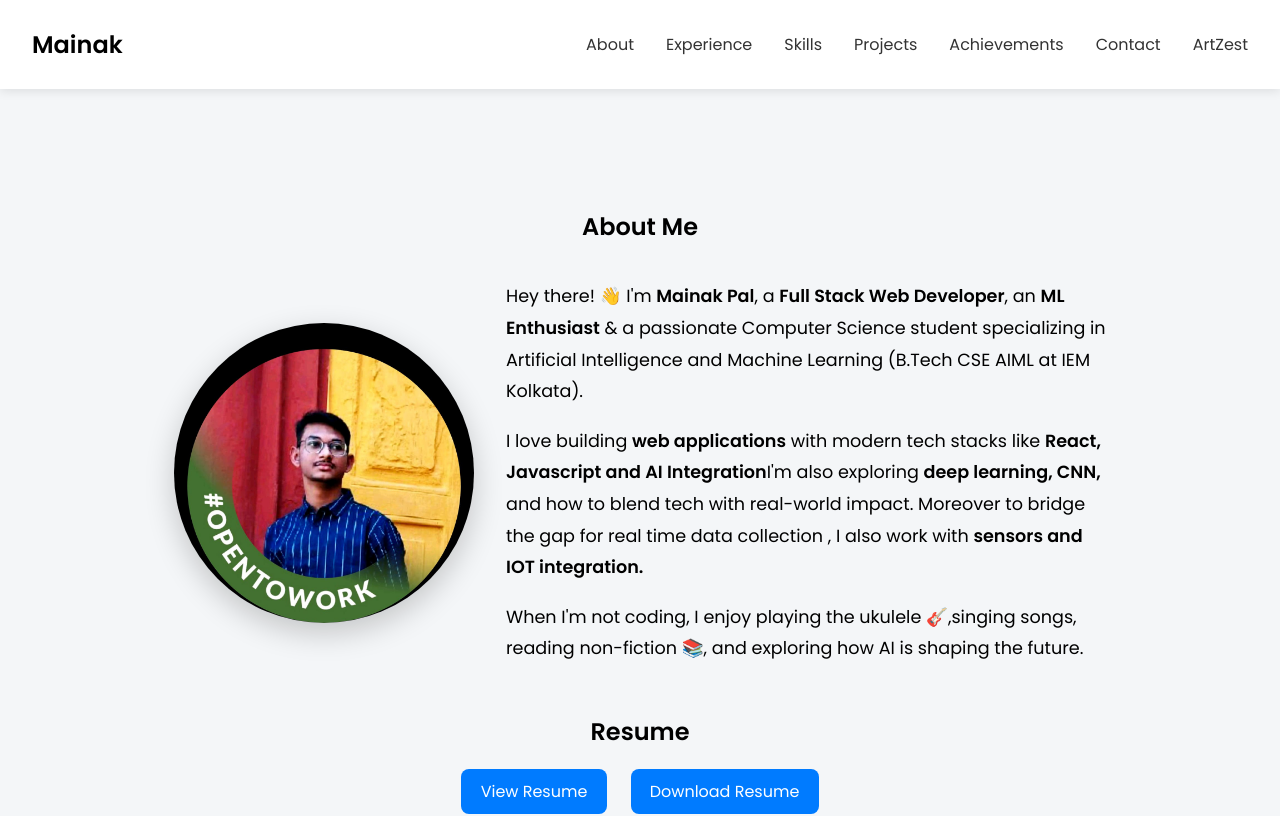
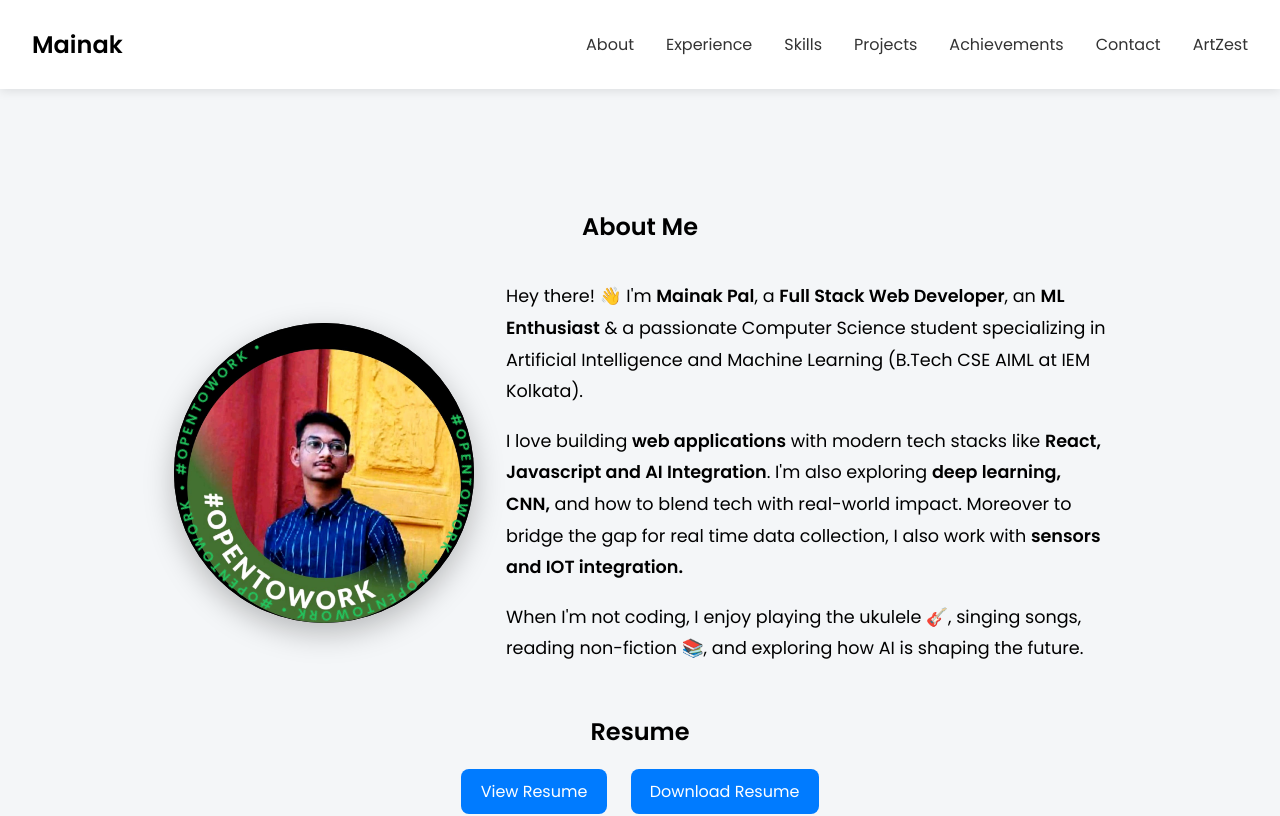
Before and after one commit to mainakpal4/My-Portfolio, a React (Create React App) app: page / in a window 1280 px wide. Shown: the top 816 px of the page. Built offline with nearby package versions, Linux system fonts and the light colour scheme.

Commit message:
Remove emojis from Achievements section and add animated circular OPENTOWORK text around profile picture

```diff
--- a/src/components/About.css
+++ b/src/components/About.css
@@ -14,18 +14,67 @@
   justify-content: center;
 }
 
+.profile-pic-container {
+  position: relative;
+  width: 300px;
+  height: 300px;
+  border-radius: 50%;
+  box-shadow: 0 10px 30px rgba(0, 0, 0, 0.25);
+  transition: transform 0.3s ease;
+  background-color: #000;
+  display: flex;
+  align-items: center;
+  justify-content: center;
+}
+
+.profile-pic-container:hover {
+  transform: scale(1.04);
+}
+
 .profile-pic {
-  width: 300px; /* Adjust for better side layout */
-  height: 300px;
+  width: 100%;
+  height: 100%;
   object-fit: cover;
   border-radius: 50%;
-  box-shadow: 0 10px 30px rgba(0, 0, 0, 0.2); /* 3D shadow */
-  transition: transform 0.3s ease;
-  background-color: white;
+  display: block;
 }
 
-.profile-pic:hover {
-  transform: scale(1.05) rotateY(3deg); /* subtle 3D tilt */
+.rotating-text-svg {
+  position: absolute;
+  top: 0;
+  left: 0;
+  width: 100%;
+  height: 100%;
+  pointer-events: none;
+  border-radius: 50%;
+  animation: rotateCircle 16s linear infinite, fadePulse 8s ease-in-out infinite alternate;
+}
+
+@keyframes rotateCircle {
+  from {
+    transform: rotate(0deg);
+  }
+  to {
+    transform: rotate(360deg);
+  }
+}
+
+@keyframes fadePulse {
+  0% {
+    opacity: 1;
+  }
+  45% {
+    opacity: 1;
+  }
+  50% {
+    opacity: 0.1;
+  }
+  55% {
+    opacity: 1;
+  }
+  100% {
+    opacity: 1;
+  }
 }
 
 .about-text {
@@ -35,7 +84,6 @@
   font-size: 1.1rem;
 }
 
-/* Resume section styles remain the same */
 .resume-section {
   margin-top: 2rem;
   text-align: center;
--- a/src/components/About.js
+++ b/src/components/About.js
@@ -6,23 +6,37 @@ function About() {
     <section className="about-section" id="about">
       <h2>About Me</h2>
       <div className="about-content">
-        <img
-//https://drive.google.com/file/d//view?usp=sharing
-          src="/MP-Pic.jpg"
-          alt="Mainak"
-          className="profile-pic"
-        />
+        <div className="profile-pic-container">
+          <img
+            src="/MP-Pic.jpg"
+            alt="Mainak Pal"
+            className="profile-pic"
+          />
+          <svg className="rotating-text-svg" viewBox="0 0 300 300">
+            <path
+              id="circlePath"
+              d="M 150, 150 m -138, 0 a 138,138 0 1,1 276,0 a 138,138 0 1,1 -276,0"
+              fill="none"
+            />
+            <text fill="#22c55e" fontWeight="bold" fontSize="13.5" letterSpacing="3">
+              <textPath href="#circlePath" startOffset="0%">
+                #OPENTOWORK • #OPENTOWORK • #OPENTOWORK • #OPENTOWORK •
+              </textPath>
+            </text>
+          </svg>
+        </div>
+
         <div className="about-text">
           <p>
             Hey there! 👋 I'm <strong>Mainak Pal</strong>, a <strong>Full Stack Web Developer</strong>, an <strong>ML Enthusiast</strong> & a passionate Computer Science student specializing in Artificial Intelligence and Machine Learning (B.Tech CSE AIML at IEM Kolkata).
           </p>
           <p>
-            I love building <b>web applications</b> with modern tech stacks like <b> React, Javascript and AI Integration</b>
+            I love building <b>web applications</b> with modern tech stacks like <b> React, Javascript and AI Integration</b>.
             I'm also exploring <b>deep learning, CNN,</b> and how to blend tech with real-world impact.
-            Moreover to bridge the gap for real time data collection , I also work with <b>sensors and IOT integration.</b>
+            Moreover to bridge the gap for real time data collection, I also work with <b>sensors and IOT integration.</b>
           </p>
           <p>
-            When I'm not coding, I enjoy playing the ukulele 🎸,singing songs, reading non-fiction 📚,
+            When I'm not coding, I enjoy playing the ukulele 🎸, singing songs, reading non-fiction 📚,
             and exploring how AI is shaping the future.
           </p>
         </div>
--- a/src/components/Achievements.js
+++ b/src/components/Achievements.js
@@ -3,49 +3,42 @@ import './Achievements.css';
 
 const achievements = [
   {
-    icon: '🏆',
     title: 'Smart India Hackathon 2023 Finalist',
     subtitle: 'National Level Hackathon',
     description: 'Selected as a National Finalist in SIH 2023, ranking among the Top 2% out of 50,000+ participating teams across India.',
     tag: 'Top 2%'
   },
   {
-    icon: '🚀',
     title: 'EY Techathon 5.0 Finalist',
     subtitle: 'Innovation Track',
     description: 'Finalist in EY Techathon 5.0 for building YOUTHO, an innovative career recommendation platform.',
     tag: 'National Finalist'
   },
   {
-    icon: '🎓',
     title: 'CISCE Board Academic Excellence (Top 1%)',
     subtitle: 'School Topper Award',
     description: 'Awarded an official Certificate of Excellence by CISCE for scoring in the Top 1% nationwide (ICSE 98.6% & ISC 96%).',
     tag: 'Top 1% Nationwide'
   },
   {
-    icon: '📜',
     title: 'NPTEL Elite Certification',
     subtitle: 'IIT / NPTEL',
     description: 'Achieved NPTEL Elite status in Data Structures & Algorithms (Top 5% candidate) and Introduction to Machine Learning.',
     tag: 'Top 5%'
   },
   {
-    icon: '💡',
     title: 'Specialized Certifications',
     subtitle: 'University of Colorado & IISc',
     description: 'Certified in Cryptography & Information Theory (University of Colorado) and Generative AI (IISc Bangalore).',
     tag: 'Certified'
   },
   {
-    icon: '💻',
     title: '140+ LeetCode Problems Solved',
     subtitle: 'Competitive Programming',
     description: 'Solved over 140+ algorithmic challenges covering Dynamic Programming, Graphs, and Data Structures.',
     tag: 'DSA / Problem Solving'
   },
   {
-    icon: '🌟',
     title: 'Campus Ambassador & Leadership',
     subtitle: 'GSSOC, IIT Kharagpur, E-Cell IIT Delhi',
     description: 'Served as Campus Ambassador for GirlScript Summer of Code (GSSOC), IIT Kharagpur Kshitij, and E-Cell IIT Delhi.',
@@ -61,7 +54,6 @@ function Achievements() {
         {achievements.map((item, index) => (
           <div className="achievement-card" key={index}>
             <div className="achievement-header">
-              <span className="achievement-icon">{item.icon}</span>
               <span className="achievement-tag">{item.tag}</span>
             </div>
             <h3>{item.title}</h3>
```
